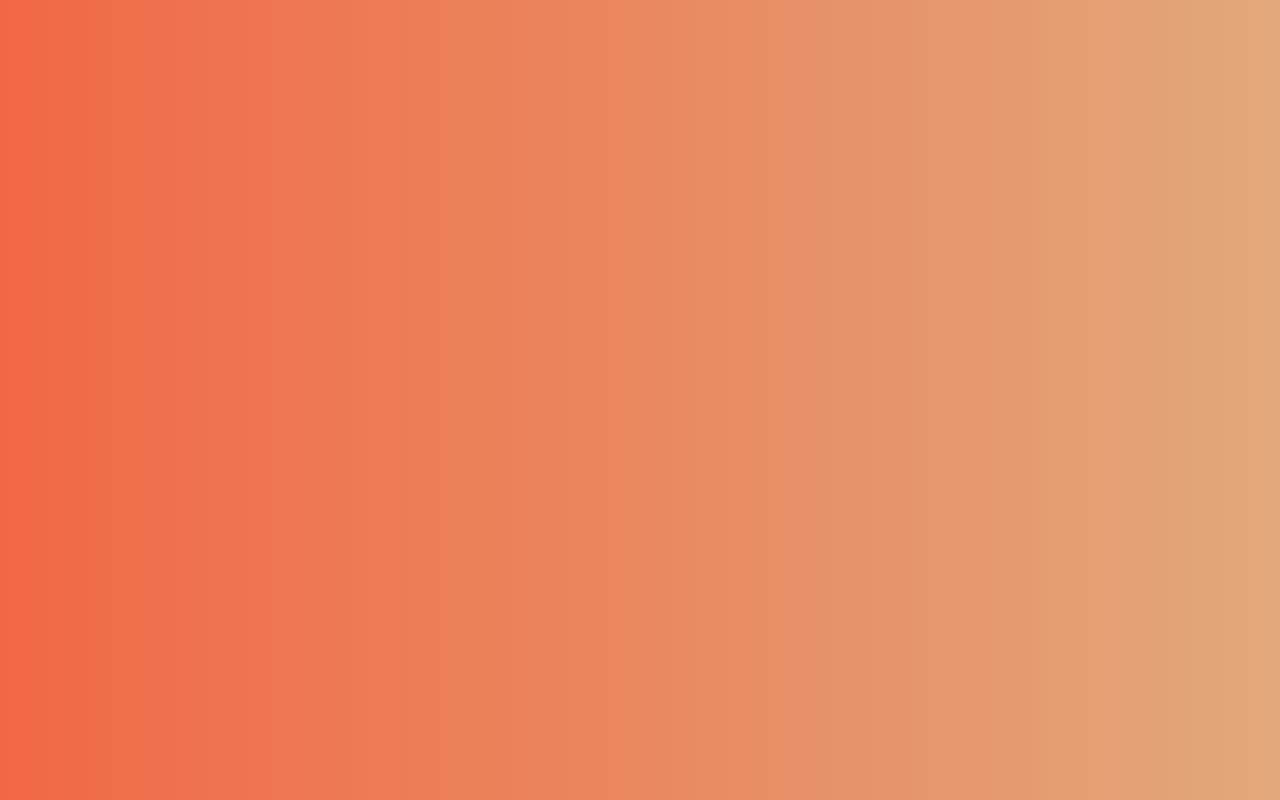
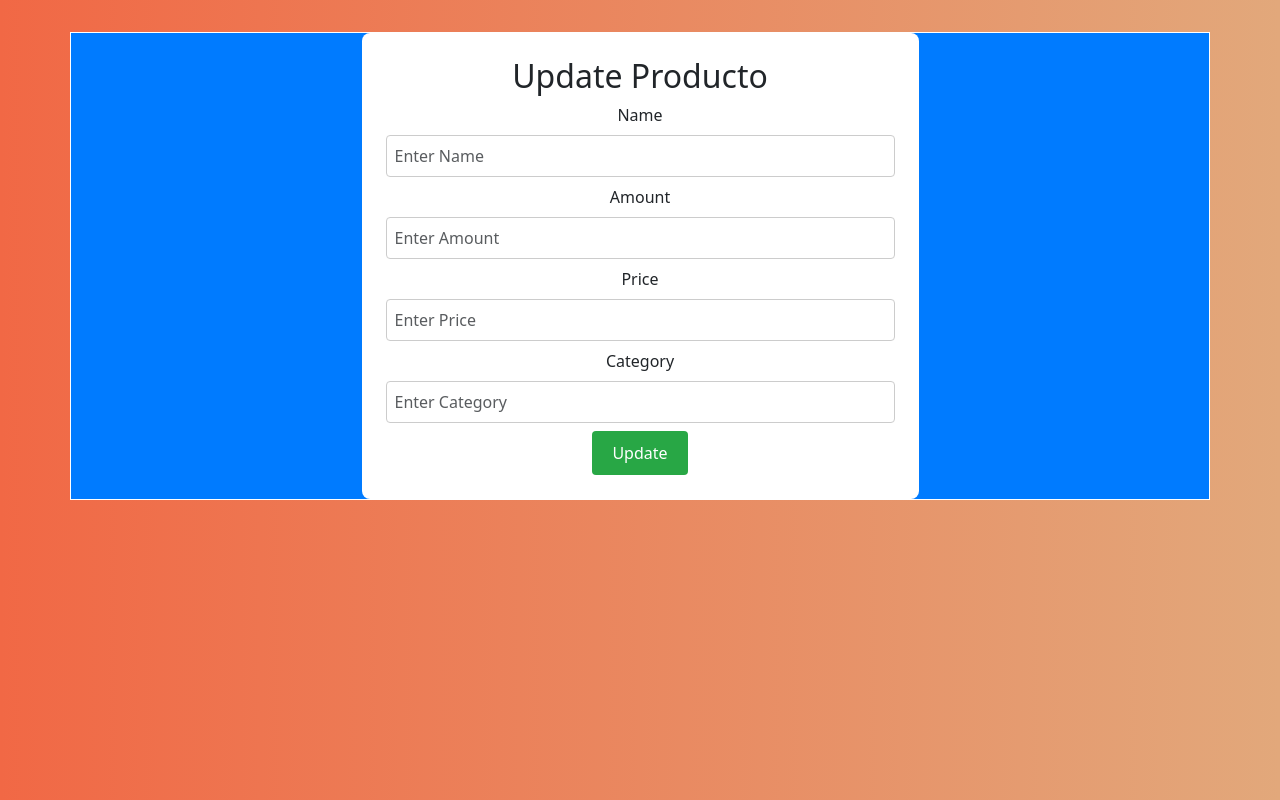
Before and after one commit to GermanIriarte/ProProject2.0, a React (Vite) app in the folder Frontend/: page /homeProducto/updateProducto/1 in a window 1280 px wide. Before the commit this address had no page. Built offline with nearby package versions, Linux system fonts and the light colour scheme.

Commit message:
Funciona todo los productos, gracias a luispi y david

```diff
--- a/Frontend/src/CreatePersona.jsx
+++ b/Frontend/src/CreatePersona.jsx
@@ -15,7 +15,7 @@ function CreatePersona() {
     function handleSubmit(event) {
         event.preventDefault();
         const formattedDate = new Date(FechaNac).toISOString().split('T')[0];  // Esto asegura el formato 'YYYY-MM-DD'
-        axios.post('http://localhost:8081/create', {
+        axios.post('http://localhost:8081/createPersona', {
             Nombres,
             Apellido1,
             Apellido2,
--- /dev/null
+++ b/Frontend/src/CreateProducto.jsx
@@ -0,0 +1,76 @@
+import React, { useState } from 'react';
+import axios from 'axios';
+import { useNavigate } from 'react-router-dom';
+import './CreatePerson.css';
+
+function CreateProducto() {
+    const [Nombre, Setname] = useState('');
+    const [Cantidad, SetAmount] = useState('');
+    const [Precio, SetPrice] = useState('');
+    const [Categoria, SetCategory] = useState('');
+    const navigate = useNavigate();
+
+    function handleSubmit(event) {
+        event.preventDefault();
+        axios.post('http://localhost:8081/createProducto', {
+            Nombre,
+            Cantidad,
+            Precio,
+            Categoria
+        })
+        .then(res => {
+            console.log(res);
+            navigate('/homeProducto');
+        })
+        .catch(err => console.log(err));
+    }
+
+    return (
+        <div className='container'>
+            <div className='form-container'>
+                <form onSubmit={handleSubmit}>
+                    <h2>Add Producto</h2>
+                    <div className='mb-2'>
+                        <label htmlFor=''>Name</label>
+                        <input
+                            type='text'
+                            placeholder='Enter Name'
+                            className='form-control'
+                            onChange={e => Setname(e.target.value)}
+                        />
+                    </div>
+                    <div className='mb-2'>
+                        <label htmlFor=''>Amount</label>
+                        <input
+                            type='number'
+                            placeholder='Enter Amount'
+                            className='form-control'
+                            onChange={e => SetAmount(e.target.value)}
+                        />
+                    </div>
+                    <div className='mb-2'>
+                        <label htmlFor=''>Price</label>
+                        <input
+                            type='number'
+                            placeholder='Enter Price'
+                            className='form-control'
+                            onChange={e => SetPrice(e.target.value)}
+                        />
+                    </div>
+                    <div className='mb-2'>
+                        <label htmlFor=''>Category</label>
+                        <input
+                            type='text'
+                            placeholder='Enter Category'
+                            className='form-control'
+                            onChange={e => SetCategory(e.target.value)}
+                        />
+                    </div>
+                    <button className='btn btn-success'>Submit</button>
+                </form>
+            </div>
+        </div>
+    );
+}
+
+export default CreateProducto;
--- a/Frontend/src/Persona.jsx
+++ b/Frontend/src/Persona.jsx
@@ -6,13 +6,13 @@ import { Link } from "react-router-dom";
 function Persona() {
     const [Persona, setPersona] = useState([])
     useEffect(() => {
-        axios.get('http://localhost:8081/')
+        axios.get('http://localhost:8081/readPersona')
             .then(res => setPersona(res.data))
             .catch(err => console.log(err));
     }, []);
     const handleDelete = async(ID_Persona) =>{
         try {
-            await axios.delete('http://localhost:8081/Persona/' + ID_Persona )
+            await axios.delete('http://localhost:8081/deletePersona/' + ID_Persona )
             window.location.reload()
         }catch(err) {
             console.log(err);
--- /dev/null
+++ b/Frontend/src/Producto.jsx
@@ -0,0 +1,56 @@
+import React, {useEffect, useState} from "react";
+import axios from 'axios'
+import './Persona.css';
+import { Link } from "react-router-dom";
+
+function Producto() {
+    const [Producto, setProducto] = useState([])
+    useEffect(() => {
+        axios.get('http://localhost:8081/readProductos')
+            .then(res => setProducto(res.data))
+            .catch(err => console.log(err));
+    }, []);
+    const handleDelete = async(Cod_Producto) =>{
+        try {
+            await axios.delete('http://localhost:8081/deleteProducto/' + Cod_Producto )
+            window.location.reload()
+        }catch(err) {
+            console.log(err);
+        }
+    }
+    return (
+        <div className='persona-container'>
+            <div className='persona-content'>
+                <Link to = "/createProducto"className='persona-add-btn'>Add +</Link>
+                <table className='persona-table'>
+                    <thead>
+                        <tr>
+                            <th>ID</th>
+                            <th>Nombre</th>
+                            <th>Cantidad</th>
+                            <th>Precio</th>
+                            <th>Categoria</th>
+                        </tr>
+                    </thead>
+                    <tbody>
+                        {
+                            Producto.map((data,i) => (
+                                <tr key={i}>
+                                    <td>{data.Cod_Producto}</td>
+                                    <td>{data.Nombre}</td>
+                                    <td>{data.Cantidad}</td>
+                                    <td>{data.Precio}</td>
+                                    <td>{data.Categoria}</td>
+                                    <td><Link to={`updateProducto/${data.Cod_Producto}`} className='btn btn-primary'>Update</Link></td>
+                                    <td><button className="persona-delete-btn" onClick={() => handleDelete(data.Cod_Producto)}>Delete</button></td>
+                                </tr>
+                            ))
+                        }
+                    </tbody>
+                </table>
+            </div>
+        </div>
+    );
+}
+
+export default Producto;
--- a/Frontend/src/RoutesNav.jsx
+++ b/Frontend/src/RoutesNav.jsx
@@ -5,6 +5,10 @@ import Persona from './Persona';
 import CreatePersona from './CreatePersona';
 import UpdatePersona from './UpdatePersona';
 import App from './App'
+import Producto from './Producto';
+import CreateProducto from './CreateProducto';
+import UpdateProducto from './UpdateProducto';
+
 
 function RoutesNav(){
     return(
@@ -15,6 +19,9 @@ function RoutesNav(){
                     <Route path='/home' element= {<Persona />}></Route>
                     <Route path='/create' element= {<CreatePersona />}></Route>
                     <Route path='home/update/:ID_Persona' element= {<UpdatePersona />}></Route>
+                    <Route path='/homeProducto' element= {<Producto />}></Route>
+                    <Route path='/createProducto' element= {<CreateProducto />}></Route>
+                    <Route path='homeProducto/updateProducto/:Cod_Producto' element= {<UpdateProducto />}></Route>
                 </Routes>
             </BrowserRouter>
         </div>
--- a/Frontend/src/UpdatePersona.jsx
+++ b/Frontend/src/UpdatePersona.jsx
@@ -11,11 +11,11 @@ function UpdatePersona() {
     const [Telefono, SetPhone] = useState('');
     const {ID_Persona} = useParams();
     const navigate = useNavigate();
-
+    console.log("CODIGO PERSONA: ",ID_Persona)
     function handleSubmit(event) {
         event.preventDefault();
         const formattedDate = new Date(FechaNac).toISOString().split('T')[0];  // Esto asegura el formato 'YYYY-MM-DD'
-        axios.put('http://localhost:8081/update/' + ID_Persona, {
+        axios.put('http://localhost:8081/updatePersona/' + ID_Persona, {
             Nombres,
             Apellido1,
             Apellido2,
--- /dev/null
+++ b/Frontend/src/UpdateProducto.jsx
@@ -0,0 +1,78 @@
+import React, { useState } from 'react';
+import axios from 'axios';
+import { useNavigate, useParams } from 'react-router-dom';
+
+function UpdateProducto() {
+    const [Nombre, Setname] = useState('');
+    const [Cantidad, SetAmount] = useState('');
+    const [Precio, SetPrice] = useState('');
+    const [Categoria, SetCategory] = useState('');
+    const {Cod_Producto } = useParams();
+    const navigate = useNavigate();
+
+    function handleSubmit(event) {
+        event.preventDefault();
+        axios.put('http://localhost:8081/updateProducto/' + Cod_Producto, {
+            Nombre,
+            Cantidad,
+            Precio,
+            Categoria
+        })
+        .then(res => {
+            console.log(res);
+            navigate('/homeProducto');
+        })
+        .catch(err => console.log(err));
+    }
+
+
+
+    return (
+        <div className='container'>
+            <div className='form-container'>
+                <form onSubmit={handleSubmit}>
+                    <h2>Update Producto</h2>
+                    <div className='mb-2'>
+                        <label htmlFor=''>Name</label>
+                        <input
+                            type='text'
+                            placeholder='Enter Name'
+                            className='form-control'
+                            onChange={e => Setname(e.target.value)}
+                        />
+                    </div>
+                    <div className='mb-2'>
+                        <label htmlFor=''>Amount</label>
+                        <input
+                            type='number'
+                            placeholder='Enter Amount'
+                            className='form-control'
+                            onChange={e => SetAmount(e.target.value)}
+                        />
+                    </div>
+                    <div className='mb-2'>
+                        <label htmlFor=''>Price</label>
+                        <input
+                            type='number'
+                            placeholder='Enter Price'
+                            className='form-control'
+                            onChange={e => SetPrice(e.target.value)}
+                        />
+                    </div>
+                    <div className='mb-2'>
+                        <label htmlFor=''>Category</label>
+                        <input
+                            type='text'
+                            placeholder='Enter Category'
+                            className='form-control'
+                            onChange={e => SetCategory(e.target.value)}
+                        />
+                    </div>
+                    <button className='btn btn-success'>Update</button>
+                </form>
+            </div>
+        </div>
+    );
+}
+
+export default UpdateProducto;
```
Also changed, not shown: 1 other file (tests, documents, lock files or other folders).
